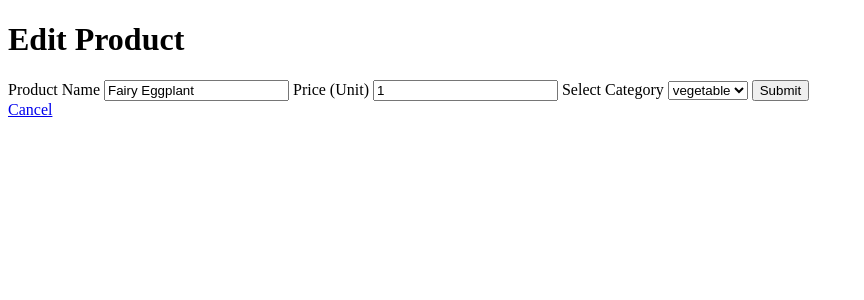
After one commit to DarkM4tt/Farm-Stand, a Node server app: page /products/600000000000000000000001/edit in a window 1280 px wide. The commit adds this page. Shown: the top 300 px of the page, without its empty margins (0-864 px from the left). Run offline with Node 20, Linux system fonts and the light colour scheme; data comes from the database, SQL or seed files in the repository; some libraries are stand-ins or nearby versions.

Commit message:
Created edit form

```diff
--- a/index.js
+++ b/index.js
@@ -3,7 +3,7 @@ const app = express();
 const path = require('path');
 const mongoose = require('mongoose');
 const Product = require('./models/product');
-//const methodOverride = require('method-override');
+const methodOverride = require('method-override');
 
 mongoose.connect('mongodb://0.0.0.0:27017/farmStand')
     .then(() => {
@@ -19,7 +19,9 @@ app.set('view engine', 'ejs'); //tell app to use ejs
 
 //app.use = running some code(function) on every single type of request
 app.use(express.urlencoded({extended: true}));  // tell express how to parse request(a body parser)
-//app.use(methodOverride('_method'));
+app.use(methodOverride('_method'));
+
+const categories = ['fruit', 'dairy', 'vegetable', 'fungi'];
 
 app.get('/products', async (req, res) => {
     const { category } = req.query;
@@ -33,7 +35,7 @@ app.get('/products', async (req, res) => {
 })
 
 app.get('/products/new', (req, res) => {
-    res.render('products/new');
+    res.render('products/new', { categories });
 })
 
 app.post('/products', async (req, res) => {  //where new form Submits
@@ -51,10 +53,10 @@ app.get('/products/:id', async (req, res) => {
 app.get('/products/:id/edit', async (req, res) => {
     const { id } = req.params;
     const product = await Product.findById(id);
-    res.render('products/edit', { product });
+    res.render('products/edit', { product, categories });
 })
 
-app.put('/products/:id', async (req, res) => {
+app.put('/products/:id', async (req, res) => { //to update value in database
     const { id } = req.params;
     const product = await Product.findByIdAndUpdate(id, req.body, {runValidators: true, new: true});
     res.redirect(`/products/${product._id}`);
--- a/package.json
+++ b/package.json
@@ -12,6 +12,7 @@
   "dependencies": {
     "ejs": "^3.1.6",
     "express": "^4.17.3",
+    "method-override": "^3.0.0",
     "mongoose": "^6.2.4"
   }
 }
--- /dev/null
+++ b/views/products/edit.ejs
@@ -0,0 +1,40 @@
+<!DOCTYPE html>
+<html lang="en">
+  <head>
+    <meta charset="UTF-8" />
+    <meta http-equiv="X-UA-Compatible" content="IE=edge" />
+    <meta name="viewport" content="width=device-width, initial-scale=1.0" />
+    <title>Edit Product</title>
+  </head>
+  <body>
+    <h1>Edit Product</h1>
+    <form action="/products/<%= product._id %>?_method=PUT" method="POST">
+      <label for="name">Product Name</label>
+      <input
+        type="text"
+        name="name"
+        id="name"
+        placeholder="product-name"
+        value="<%= product.name %> "
+      />
+      <!--value is to get initial value -->
+      <label for="price">Price (Unit)</label>
+      <input
+        type="number"
+        id="price"
+        name="price"
+        placeholder="price"
+        value="<%=product.price %>"
+      />
+      <label for="category">Select Category</label>
+      <select name="category" id="category">
+        <% for(let category of categories){ %>
+        <option value="<%=category%>" <%= product.category === category ? 'selected' : '' %>><%=category%></option>
+        <% } %>
+      </select>
+      <button>Submit</button>
+    </form>
+
+    <a href="/products/<%= product._id %> ">Cancel</a>
+  </body>
+</html>
--- a/views/products/new.ejs
+++ b/views/products/new.ejs
@@ -15,9 +15,9 @@
       <input type="number" id="price" name="price" placeholder="price" />
       <label for="category">Select Category</label>
       <select name="category" id="category">
-        <option value="fruit">fruit</option>
-        <option value="vegetable">vegetable</option>
-        <option value="dairy">dairy</option>
+        <% for(let category of categories){ %>
+        <option value="<%=category%>"><%=category%></option>
+        <% } %>
       </select>
       <button>Submit</button>
     </form>
```
Also changed, not shown: 1 other file.
